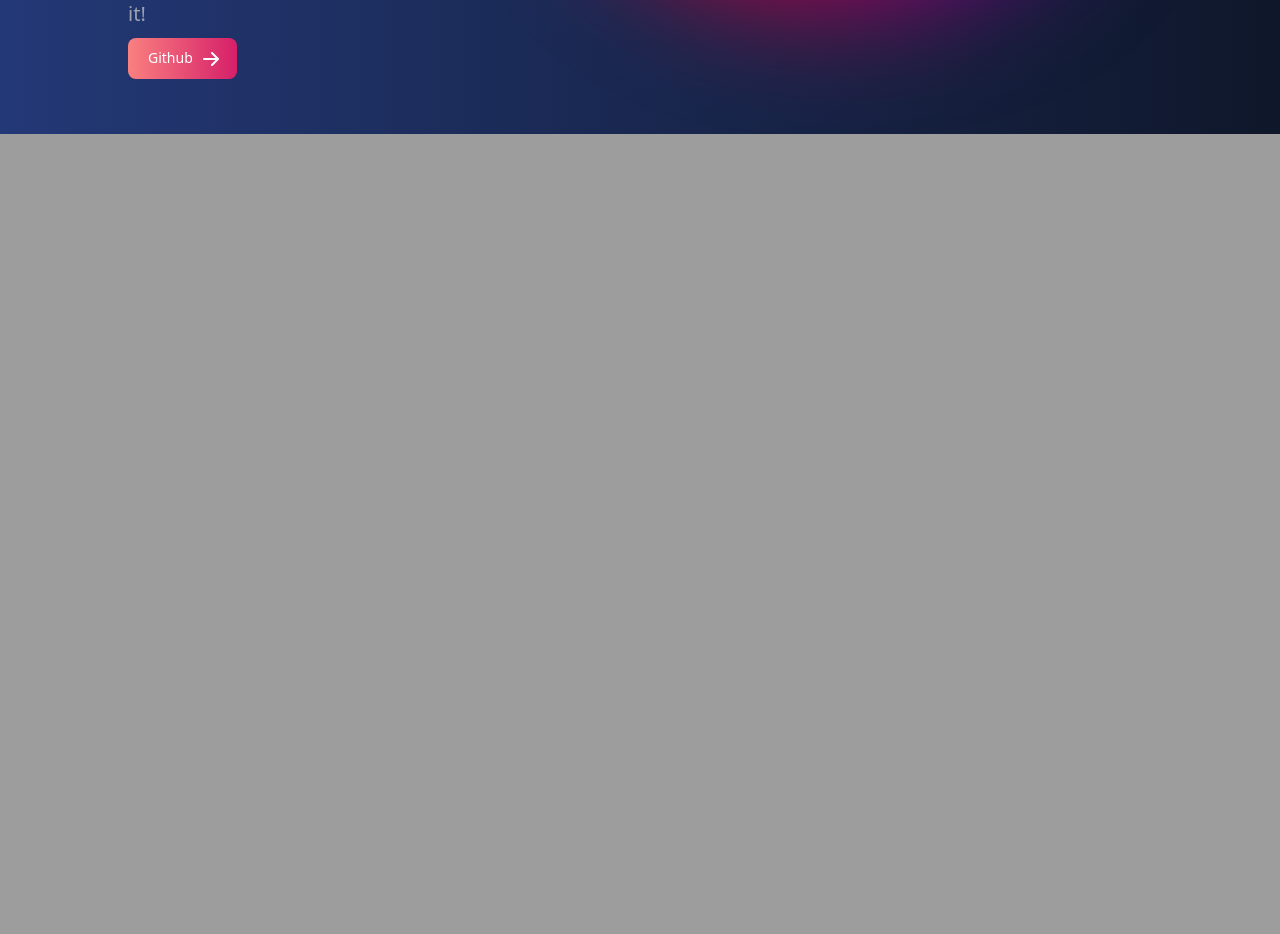
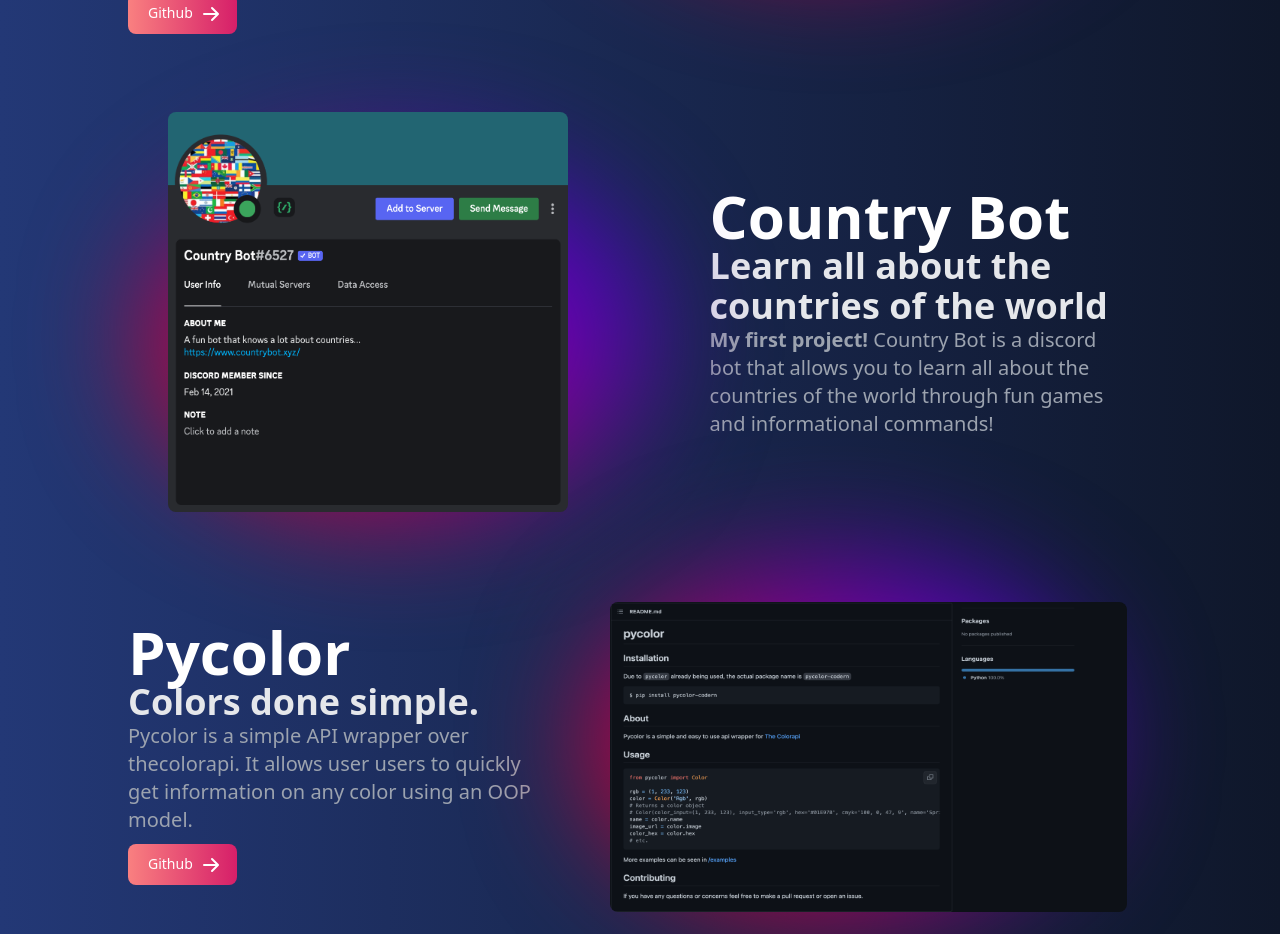
Before and after one commit to CoderN-P/PersonalWebsite, a Flask app: page / in a window 1280 px wide. Shown: the part 1466-2400 px from the top of the page. Before the commit the page ends 1600 px from the top, so only its background shows below. Run offline with Flask 2, Linux system fonts and the light colour scheme; style sheets or scripts are compiled from the project's sources.

Commit message:
Finished most of the website

```diff
--- a/templates/index.html
+++ b/templates/index.html
@@ -34,23 +34,15 @@
           filter: invert(.75);"></a>
       </li>
         <a href="https://www.linkedin.com/in/neel-p-17a04721b/"><img src="/static/images/linkedin-svgrepo-com.svg" style=" height:30px;-webkit-filter: invert(.75); /* safari 6.0 - 9.0 */
-          filter: invert(.75);"></a>
-      <li>
-        <a href="/contact" class="block py-2 pl-3 pr-4  rounded hover:bg-gray-100  md:hover:text-blue-700 md:p-0 md:hover:text-white text-gray-400 dark:hover:bg-gray-700 hover:text-white md:hover:bg-transparent border-gray-700">Contact</a>
-      </li>
-      <li>
-        <a href="/about" class="block py-2 pl-3 pr-4  rounded hover:bg-gray-100  md:hover:text-blue-700 md:p-0 md:hover:text-white text-gray-400 dark:hover:bg-gray-700 hover:text-white md:hover:bg-transparent border-gray-700">About</a>
-      </li>
-      <li>
+          filter: invert(.75);border-radius:10%;"></a>
 
-      </li>
     </ul>
   </div>
   </div>
 </nav>
 
-        <div id="m" class="flex flex-col items-center justify-center h-screen" style="height:200%;" >
-            <div class="flex flex-col items-center" style="margin-top:80px; position: relative;top: 20%; -webkit-transform: translateY(-60%);-ms-transform: translateY(-60%);transform: translateY(-60%);">
+        <div id="m" class="flex flex-col items-center justify-center h-screen" style="height:300%;" >
+            <div class="flex flex-col items-center" style="margin-top:80px; position: relative;top: 15%; -webkit-transform: translateY(-60%);-ms-transform: translateY(-60%);transform: translateY(-60%);">
                 <h1 class="font-extrabold text-transparent bg-clip-text font-bold bg-gradient-to-r from-sky-500 to-sky-200" style="font-size:12rem;">Neel Parpia</h1>
                 <p class="text-4xl font-extrabold">Middle School Developer</p>
                 <p class="text-4xl font-extrabold">Stratford Preparatory Blackford</p>
@@ -100,6 +92,42 @@
 
 
         </div>
+
+            <div data-aos="fade-left fade-out" data-aos-duration="1000" class="flex flex-row items-center" style="width:80%;margin-bottom:50px;">
+                <div style=" width: 800px; margin: 20px; position: relative; display: inline-block; ">
+                    <img  class="rounded-lg" src="/static/images/country_bot.png" style="height: 400px; width: 400px; margin-left: 20px;z-index:2;position:relative;">
+                    <div style="background: linear-gradient(45deg, red, #2700ff); width: 500px;border-radius: 50%;height: 350px;filter: blur(60px); z-index: -10;margin-top: -350px;-webkit-animation: pulse 5s ease infinite;-moz-animation: pulse 5s ease infinite;animation: pulse 5s ease infinite; "></div>
+                </div>
+                <div class="flex flex-col items-start" style="width:calc(100% - 400px);margin-right:20px;">
+                    <h1 class="text-6xl font-extrabold">Country Bot</h1>
+                    <p class="text-4xl font-bold text-gray-200 ">Learn all about the countries of the world</p>
+                    <p class="text-xl text-gray-400"><b>My first project!</b> Country Bot is a discord bot that allows you to learn all about the countries of the world through fun games and informational commands!</p>
+
+            </div>
+
+
+
+        </div>
+
+            <div data-aos="fade-left fade-out" data-aos-duration="1000" class="flex flex-row items-center" style="width:80%;margin-bottom:50px;">
+                 <div class="flex flex-col items-start" style="width:calc(100% - 400px);margin-right:20px;">
+                    <h1 class="text-6xl font-extrabold">Pycolor</h1>
+                    <p class="text-4xl font-bold text-gray-200 ">Colors done simple.</p>
+                    <p class="text-xl text-gray-400">Pycolor is a simple API wrapper over <a href="https://www.thecolorapi.com">thecolorapi</a>. It allows user users to quickly get information on any color using an OOP model.</p>
+                    <a href="https://github.com/CoderN-P/pycolor"><button class="text-base text-white bg-gradient-to-r from-red-400 to-pink-600 font-medium rounded-lg text-sm px-5 py-2.5 text-center mr-2 mb-2" style="margin-top:10px;">Github<svg class="ml-2 -mr-1 w-5 h-5" fill="currentColor" viewBox="0 0 20 20" xmlns="http://www.w3.org/2000/svg" style="display: inline-block;">
+<path fill-rule="evenodd" d="M10.293 3.293a1 1 0 011.414 0l6 6a1 1 0 010 1.414l-6 6a1 1 0 01-1.414-1.414L14.586 11H3a1 1 0 110-2h11.586l-4.293-4.293a1 1 0 010-1.414z" clip-rule="evenodd"></path>
+</svg>
+                    </button></a>
+
+            </div>
+                <div style=" width: 800px; margin: 20px; position: relative; display: inline-block; ">
+                    <img  class="rounded-lg" src="/static/images/pycolor.png" style="height: 310px; width: 517px; margin-left: 20px;z-index:2;position:relative;">
+                    <div style="background: linear-gradient(45deg, red, #2700ff); width: 500px;border-radius: 50%;height: 350px;filter: blur(60px); z-index: -10;margin-top: -350px;-webkit-animation: pulse 5s ease infinite;-moz-animation: pulse 5s ease infinite;animation: pulse 5s ease infinite; "></div>
+                </div>
+
+
+
+        </div>
     </div>
     </div>
 </body>
```
Also changed, not shown: static/images/country_bot.png (added), static/images/pycolor.png (added).
